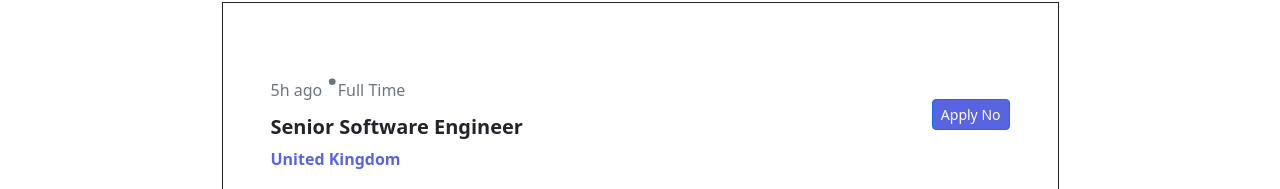
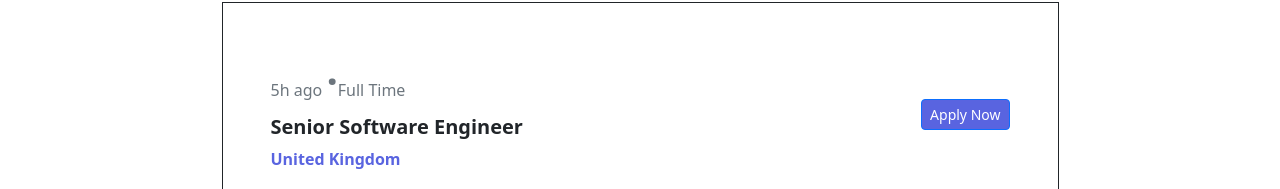
Before and after one commit to eakelvin/DevJobs-Project, a React (Vite) app: page /jobdetails/1 in a window 1280 px wide. Shown: the part 326-515 px from the top of the page. Built offline with nearby package versions, Linux system fonts and the light colour scheme.

Commit message:
Design page design

```diff
--- a/src/Pages/JobDetails.jsx
+++ b/src/Pages/JobDetails.jsx
@@ -134,7 +134,7 @@ function JobDetails() {
 
           <div className='mt-5 d-none d-md-block'>
             <Button style={{backgroundColor: "#5964E0"}} variant="primary" size="sm">
-              Apply No
+              Apply Now
             </Button>
           </div>
         </div>
@@ -187,8 +187,8 @@ function JobDetails() {
            </Button>
         </div>
         </div>
+      </Container>
 
-      </Container>
       </>
        )}
       </ThemeContextConsumer>
```
